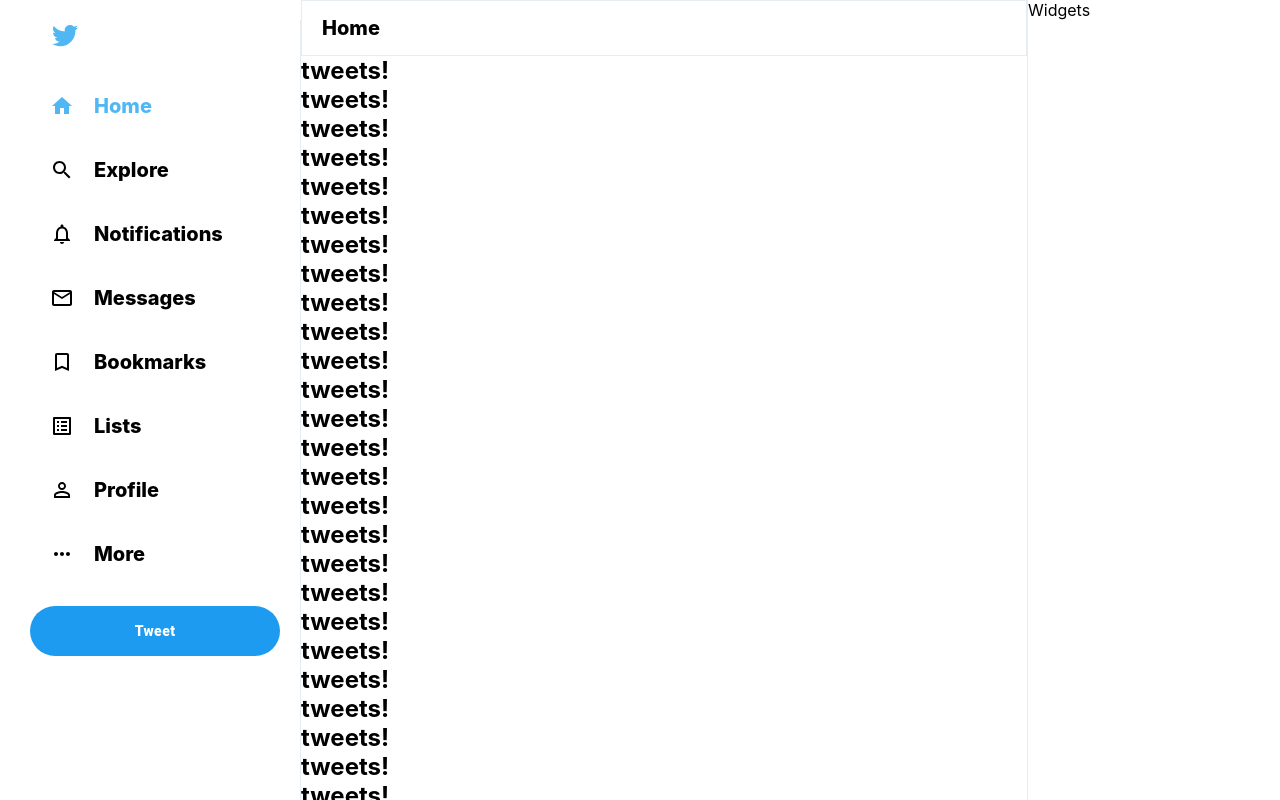
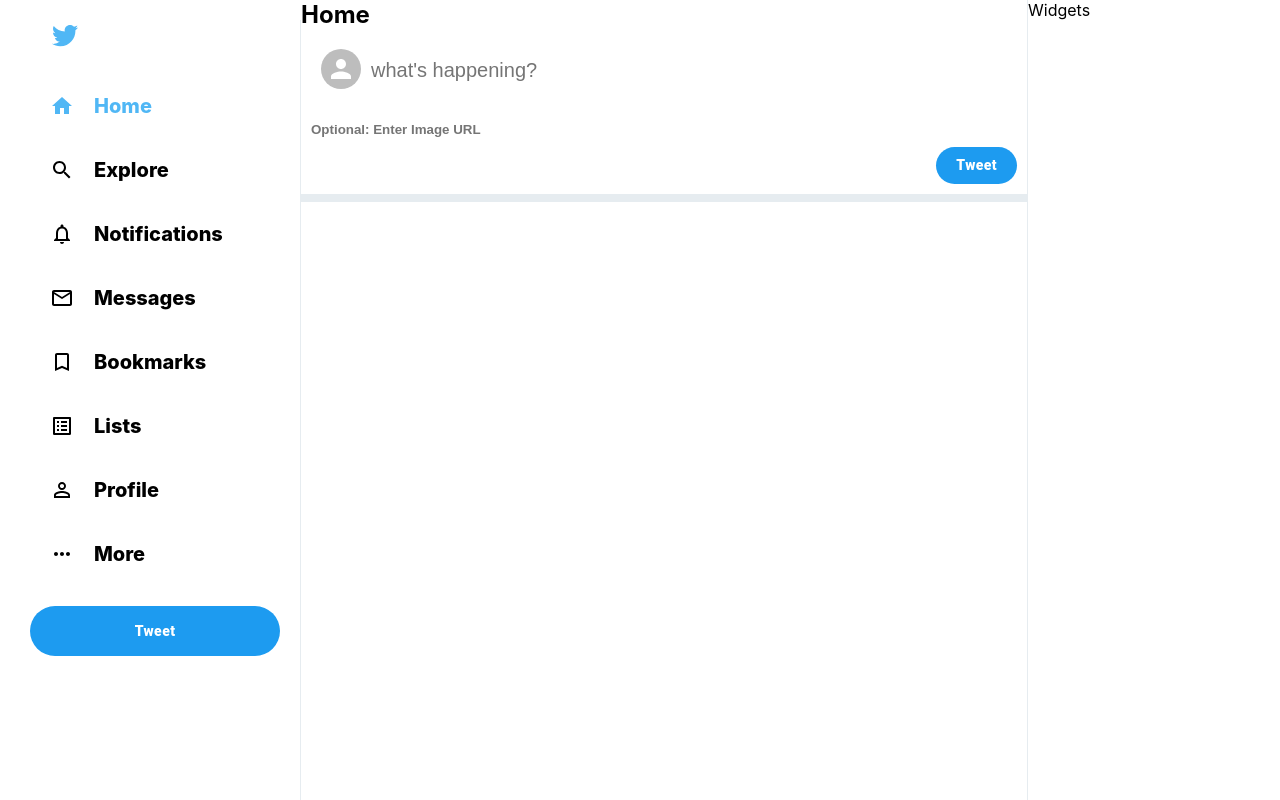
Before and after one commit to dineshmsd051/twitter-clone, a React (Create React App) app: page / in a window 1280 px wide. Built offline with nearby package versions, Linux system fonts and the light colour scheme.

Commit message:
feed upload a stats bar design completed

```diff
--- a/src/Feed.js
+++ b/src/Feed.js
@@ -1,50 +1,16 @@
 import React from 'react';
 import "./Feed.css";
+import TweetBox from './TweetBox';
 
 function Feed() {
   return (
     <div className="feed">
-      <div className="feed__header">
+      <div className=" ">
         <h2>Home</h2>
       </div>
-      <h2>tweets!</h2>
-      <h2>tweets!</h2>
-      <h2>tweets!</h2>
-      <h2>tweets!</h2>
-      <h2>tweets!</h2>
-      <h2>tweets!</h2>
-      <h2>tweets!</h2>
-      <h2>tweets!</h2>
-      <h2>tweets!</h2>
-      <h2>tweets!</h2>
-      <h2>tweets!</h2>
-      <h2>tweets!</h2>
-      <h2>tweets!</h2>
-      <h2>tweets!</h2>
-      <h2>tweets!</h2>
-      <h2>tweets!</h2>
-      <h2>tweets!</h2>
-      <h2>tweets!</h2>
-      <h2>tweets!</h2>
-      <h2>tweets!</h2>
-      <h2>tweets!</h2>
-      <h2>tweets!</h2>
-      <h2>tweets!</h2>
-      <h2>tweets!</h2>
-      <h2>tweets!</h2>
-      <h2>tweets!</h2>
-      <h2>tweets!</h2>
-      <h2>tweets!</h2>
-      <h2>tweets!</h2>
-      <h2>tweets!</h2>
-      <h2>tweets!</h2>
-      <h2>tweets!</h2>
-      <h2>tweets!</h2>
-      <h2>tweets!</h2>
-      <h2>tweets!</h2>
-      <h2>tweets!</h2>
-      <h2>tweets!</h2>
-      <h2>tweets!</h2>
+
+      <TweetBox />
+
     </div>
   );
 }
--- /dev/null
+++ b/src/TweetBox.css
@@ -0,0 +1,48 @@
+.tweetBox {
+    padding-bottom: 10px;
+    border-bottom: 8px solid var(--twitter-background);
+    padding-right: 10px;
+}
+
+.tweetBox > form {
+    display: flex;
+    flex-direction: column;
+}
+
+.tweetBox__input {
+    padding: 20px;
+    display: flex;
+    flex-direction: row;
+}
+
+.tweetBox__input > input {
+    flex: 1;
+    font-size: 20px;
+    border: none;
+    padding: 10px;
+}
+
+.tweetBox__tweetButton_wrapper {
+    display: flex;
+    flex-direction: row;
+    justify-content: flex-end;
+}
+
+
+.tweetBox__imageInput {
+    border: none;
+    padding: 10px;
+    font-weight: 700;
+}
+
+.tweetBox__tweetButton {
+    background-color: var(--twitter-button-bg) !important;
+    border: none !important;
+    color: white !important;
+    font-weight: 900 !important;
+    font-size: 14px !important;
+    text-transform: inherit !important;
+    border-radius: 30px !important;
+    padding-left: 20px !important;
+    padding-right: 20px !important;
+}
--- /dev/null
+++ b/src/TweetBox.js
@@ -0,0 +1,26 @@
+import React from 'react';
+import "./TweetBox.css"
+import { Avatar, Button } from '@mui/material';
+
+function TweetBox() {
+  return (
+    <div className="tweetBox">
+      <form>
+        <div className="tweetBox__input">
+          <Avatar src="" />
+          <input type="text" placeholder="what's happening?" />
+        </div>
+        <input
+          className="tweetBox__imageInput"
+          type="text"
+          placeholder="Optional: Enter Image URL"
+        />
+        <div className="tweetBox__tweetButton_wrapper">
+          <Button className="tweetBox__tweetButton">Tweet</Button>
+        </div>
+      </form>
+    </div>
+  );
+}
+
+export default TweetBox
```
Also changed, not shown: src/Post.js (added, +19 -0 lines), src/Post.css (added).
